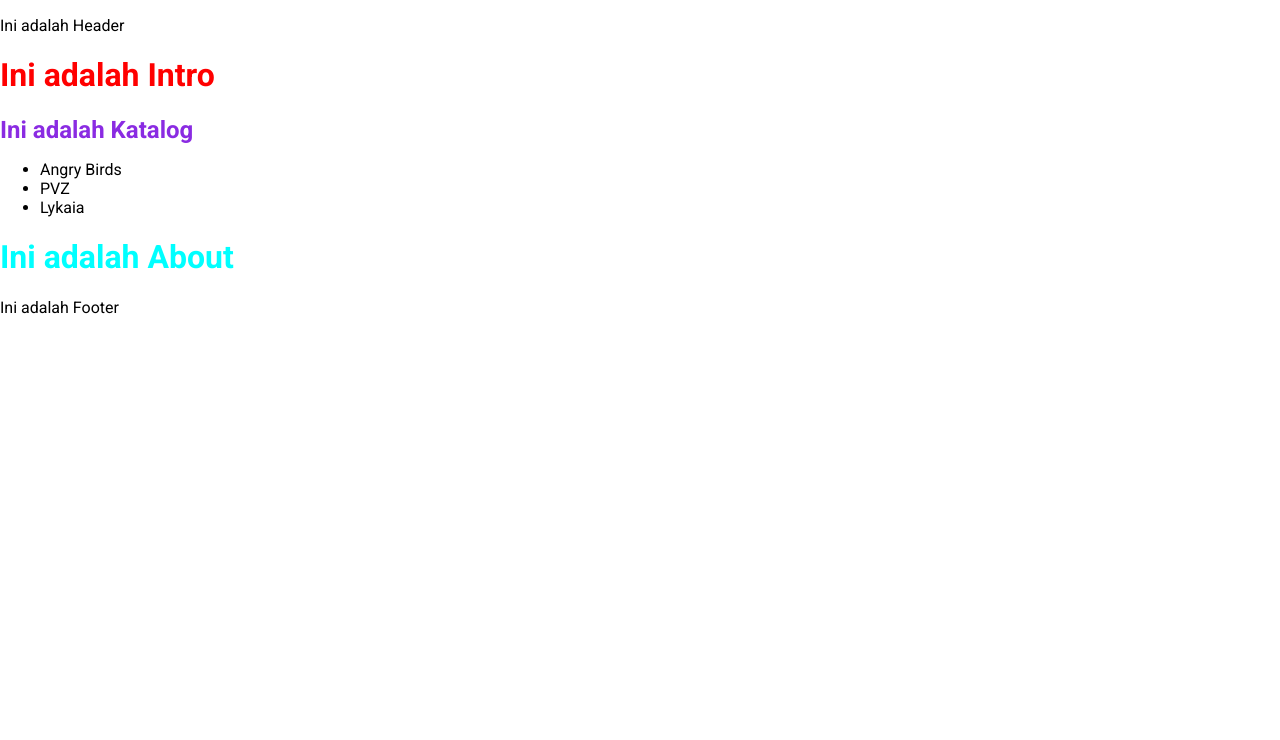
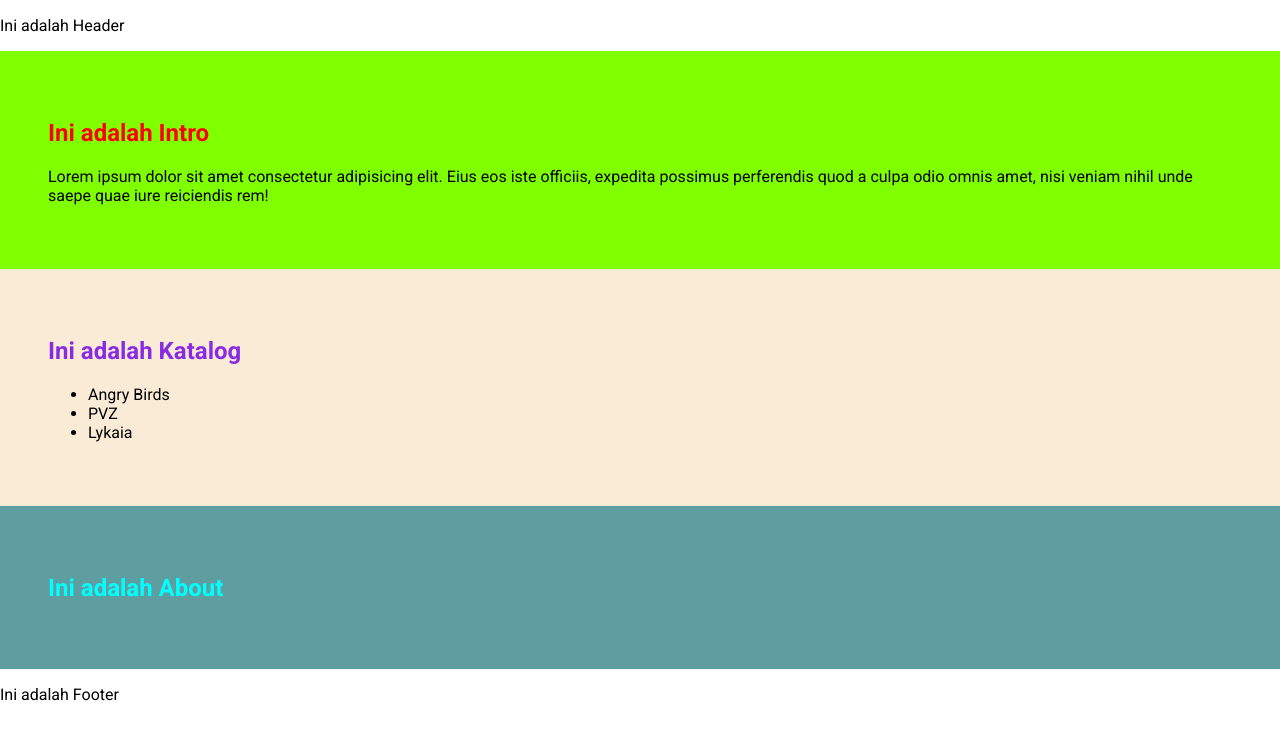
Before and after one commit to shizucc/Endour-Studio, a React (Vite) app: page / in a window 1280 px wide. Shown: the top 740 px of the page. Built offline with nearby package versions, Linux system fonts and the light colour scheme.

Commit message:
fix minor bugs

```diff
--- a/src/index.css
+++ b/src/index.css
@@ -2,12 +2,11 @@
 
 * {
     box-sizing: border-box;
-}
-
-html {
-    font-family: "Roboto";
+    scroll-behavior: smooth
 }
 
 body{
+    font-family: "Roboto";
     margin: 0;
+    font-optical-sizing: auto;
 }
--- a/src/pages/Home/components/about/About.jsx
+++ b/src/pages/Home/components/about/About.jsx
@@ -1,8 +1,8 @@
 import classes from "./about.module.css";
 export default function About() {
   return (
-    <>
+    <section className={classes.container}>
       <h1 className={classes.title}>Ini adalah About</h1>
-    </>
+    </section>
   );
 }
--- a/src/pages/Home/components/about/about.module.css
+++ b/src/pages/Home/components/about/about.module.css
@@ -1,3 +1,8 @@
+.container {
+    background-color:cadetblue;
+    padding: 3rem;
+}
+
 .title {
     color: aqua;
 }
--- a/src/pages/Home/components/catalog/Catalog.jsx
+++ b/src/pages/Home/components/catalog/Catalog.jsx
@@ -3,13 +3,13 @@ import classes from "./catalog.module.css";
 
 export default function Catalog() {
   return (
-    <>
+    <section className={classes.container}>
       <h1 className={classes.title}>Ini adalah Katalog</h1>
       <ul>
         <Game title={"Angry Birds"} />
         <Game title={"PVZ"} />
         <Game title={"Lykaia"} />
       </ul>
-    </>
+    </section>
   );
 }
--- a/src/pages/Home/components/catalog/catalog.module.css
+++ b/src/pages/Home/components/catalog/catalog.module.css
@@ -1,3 +1,7 @@
+.container {
+    background-color: antiquewhite;
+    padding: 3rem;
+}
 .title {
     font-size: 1.5rem;
     color: blueviolet;
--- a/src/pages/Home/components/intro/Intro.jsx
+++ b/src/pages/Home/components/intro/Intro.jsx
@@ -2,7 +2,14 @@ import classes from "./intro.module.css";
 export default function Intro() {
   return (
     <>
-      <h1 className={classes.title}>Ini adalah Intro</h1>
+      <section className={classes.container}>
+        <h1 className={classes.title}>Ini adalah Intro</h1>
+        <p>
+          Lorem ipsum dolor sit amet consectetur adipisicing elit. Eius eos iste
+          officiis, expedita possimus perferendis quod a culpa odio omnis amet,
+          nisi veniam nihil unde saepe quae iure reiciendis rem!
+        </p>
+      </section>
     </>
   );
 }
--- a/src/pages/Home/components/intro/intro.module.css
+++ b/src/pages/Home/components/intro/intro.module.css
@@ -1,3 +1,7 @@
+.container {
+    background-color:chartreuse;
+    padding: 3rem
+}
 .title {
     color: red;
 }
```
